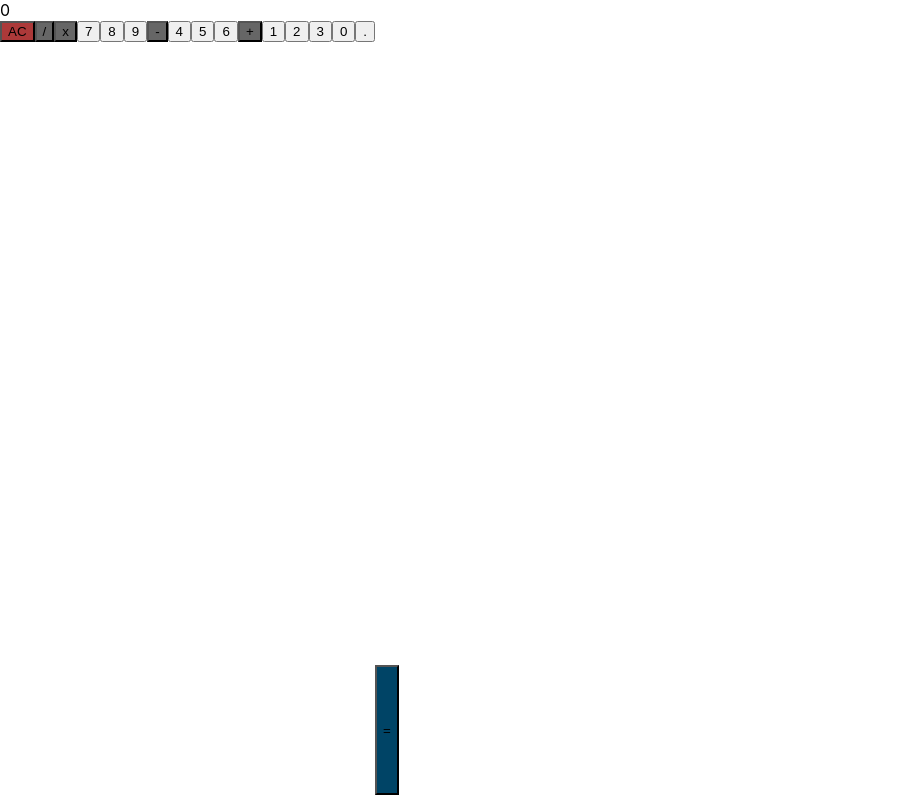
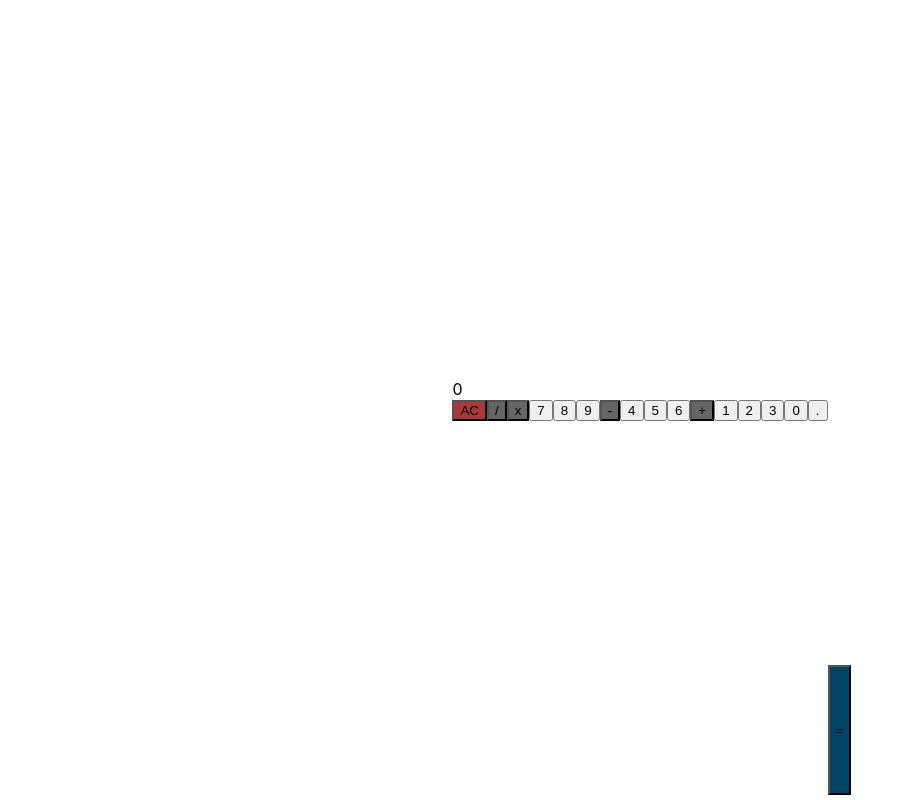
Before and after one commit to PJMantoss/react-calculator, a React (Create React App) app: page / in a window 1280 px wide. Shown: the whole page, without its empty margins (0-914 px from the left). Built offline with nearby package versions, Linux system fonts and the light colour scheme.

Commit message:
update App.js and index.css

```diff
--- a/src/App.js
+++ b/src/App.js
@@ -33,7 +33,7 @@ class App extends Component {
 
   handleEvaluate = () => {
     if(!this.state.currentVal.includes('Limit')){
-      let expression = this.state.formular;
+      let expression = this.state.formula;
       while(endsWithOperator.test(expression)){
         expression = expression.slice(0, -1);
       }
--- a/src/index.css
+++ b/src/index.css
@@ -11,3 +11,10 @@ code {
   font-family: source-code-pro, Menlo, Monaco, Consolas, 'Courier New',
     monospace;
 }
+
+#root {
+  display: flex;
+  align-items: center;
+  justify-content: center;
+  height: 100vh;
+}
```
